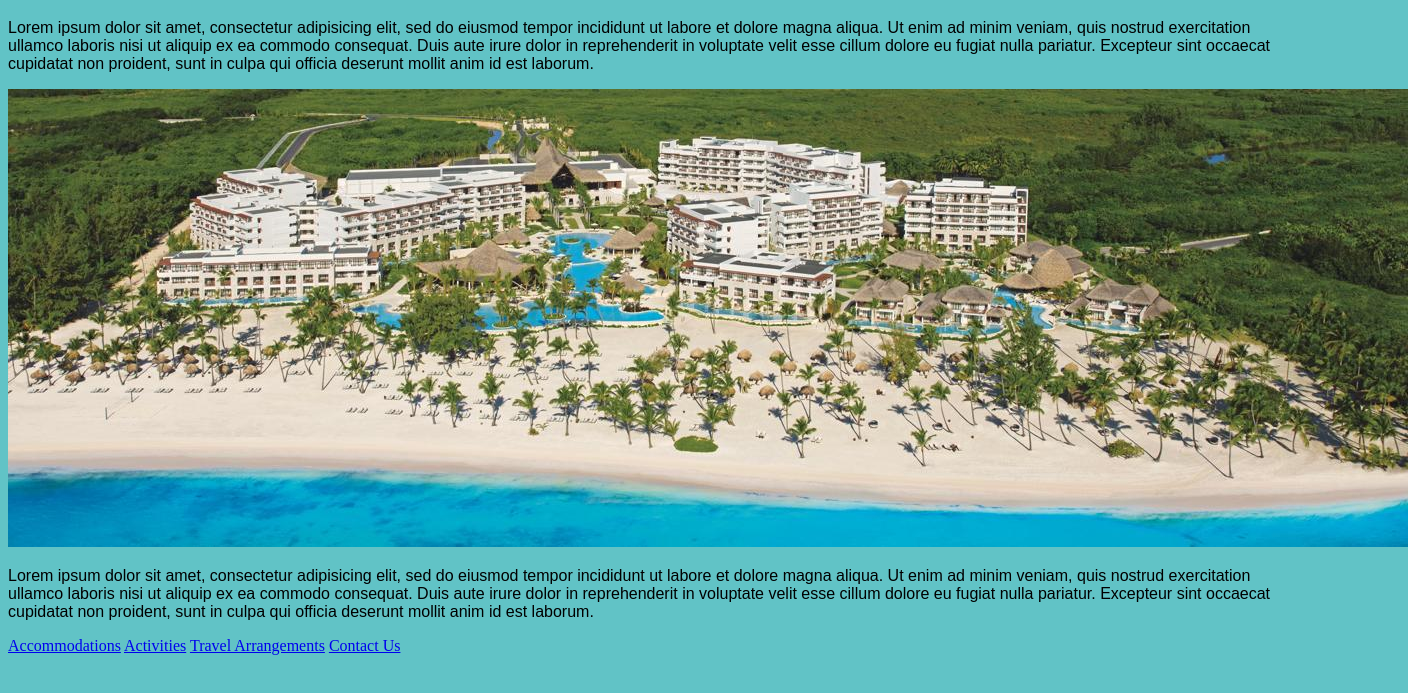
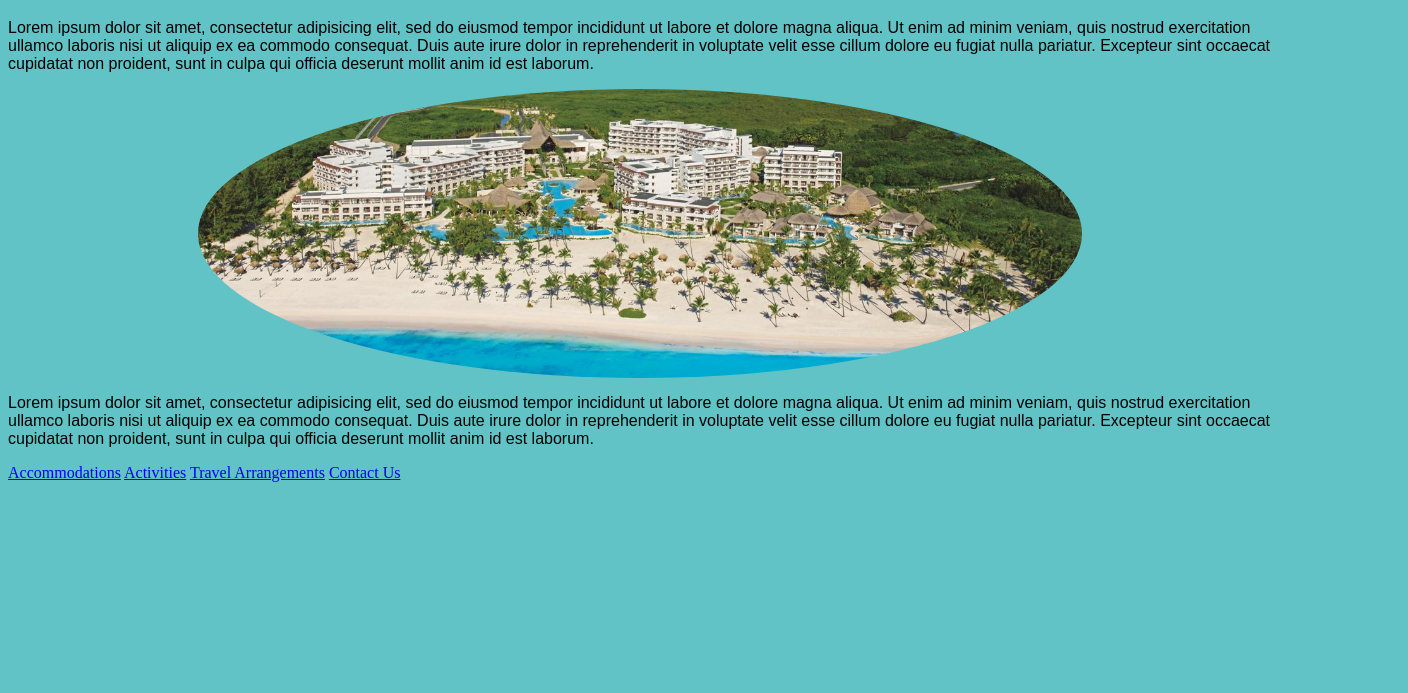
Before and after one commit to ElreyB/private-resort, a plain HTML site: page index.html in a window 1280 px wide. Shown: the part 61-754 px from the top of the page, 1408 px wide, since content can reach past the window. Drawn offline with Linux system fonts and the light colour scheme.

Commit message:
center photos

```diff
--- a/css/resort-styles.css
+++ b/css/resort-styles.css
@@ -5,3 +5,24 @@ body {
 p {
   font-family: fantasy;
 }
+
+ul {
+  font-family: fantasy;
+  display: block;
+  margin: auto;
+  width: 40%;
+}
+
+img {
+  border-radius: 50%;
+  display: inline-block;
+  margin: auto;
+  width: 70%;
+}
+
+.home-photo {
+  border-radius: 50%;
+  display: block;
+  margin: auto;
+  width: 70%;
+}
--- a/index.html
+++ b/index.html
@@ -9,7 +9,7 @@
     <h1>Hamilton Resort</h1>
 
     <p>Lorem ipsum dolor sit amet, consectetur adipisicing elit, sed do eiusmod tempor incididunt ut labore et dolore magna aliqua. Ut enim ad minim veniam, quis nostrud exercitation ullamco laboris nisi ut aliquip ex ea commodo consequat. Duis aute irure dolor in reprehenderit in voluptate velit esse cillum dolore eu fugiat nulla pariatur. Excepteur sint occaecat cupidatat non proident, sunt in culpa qui officia deserunt mollit anim id est laborum.</p>
-    <img src="images/home-pic.jpeg" alt="Resort photo">
+    <img class="home-photo" src="images/home-pic.jpeg" alt="Resort photo">
     <p>Lorem ipsum dolor sit amet, consectetur adipisicing elit, sed do eiusmod tempor incididunt ut labore et dolore magna aliqua. Ut enim ad minim veniam, quis nostrud exercitation ullamco laboris nisi ut aliquip ex ea commodo consequat. Duis aute irure dolor in reprehenderit in voluptate velit esse cillum dolore eu fugiat nulla pariatur. Excepteur sint occaecat cupidatat non proident, sunt in culpa qui officia deserunt mollit anim id est laborum.</p>
     <footer>
       <a href="accommodations.html">Accommodations</a>
```
